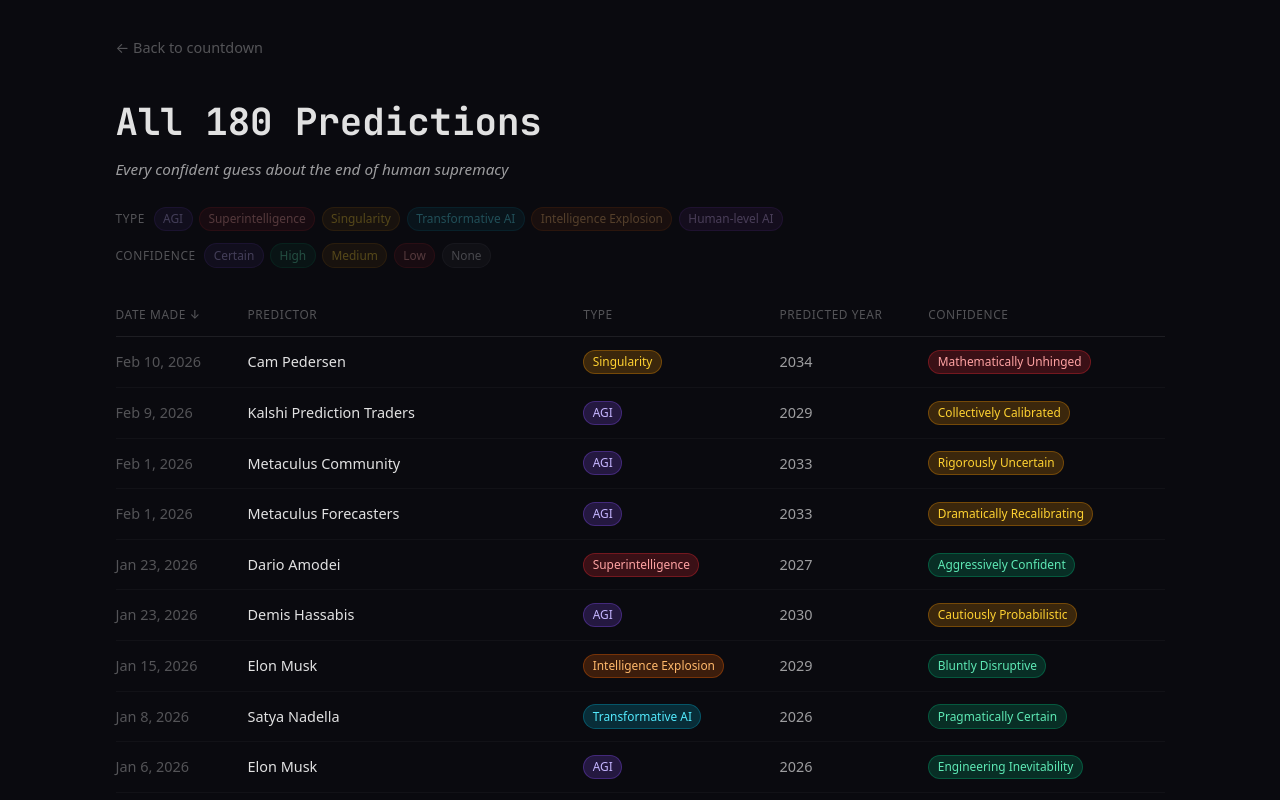
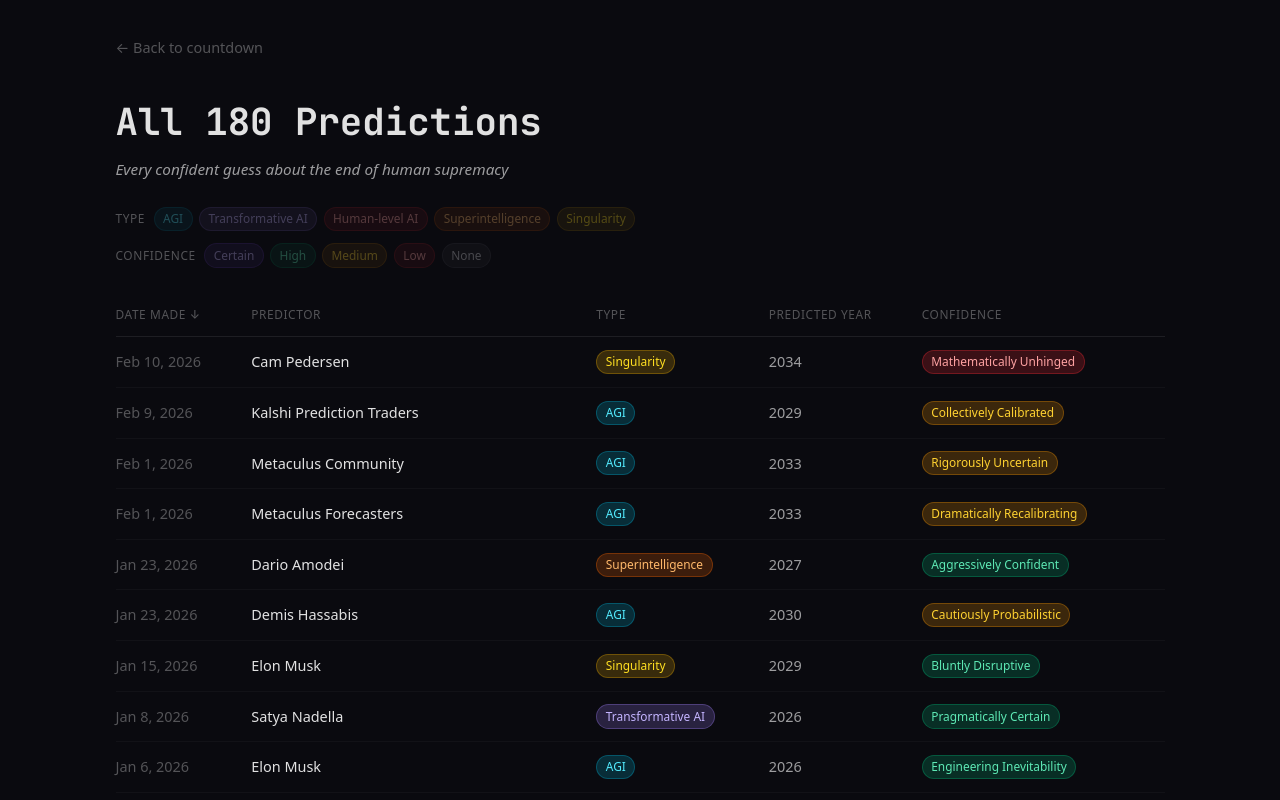
Before and after one commit to levilansing/singularity, a React (Vite) app: page /browse in a window 1280 px wide. Shown: the top 800 px of the page. Built offline with nearby package versions, Linux system fonts and the light colour scheme.

Commit message:
merge intelligence explosion into singularity

```diff
--- a/data/prompt.md
+++ b/data/prompt.md
@@ -20,7 +20,7 @@
 5. **predicted_date_low**: YYYY-MM-DD for earliest predicted date
 6. **predicted_date_high**: YYYY-MM-DD for latest predicted date
 7. **predicted_date_best**: YYYY-MM-DD for most likely/median prediction
-8. **prediction_type**: One of: AGI, Superintelligence, Transformative AI, Intelligence Explosion, Singularity
+8. **prediction_type**: One of: AGI, Superintelligence, Transformative AI, HLMI, Singularity
 9. **confidence_level**: Direct quote or paraphrase of their stated confidence from source
 10. **criteria_definition**: Succinct, accurate definition that distinguishes this prediction from others (what counts as AGI/ASI/etc for them)
 11. **source_name**: Publication/platform name
--- a/scripts/convert-csv.ts
+++ b/scripts/convert-csv.ts
@@ -59,7 +59,6 @@
   // Prediction type mappings
   if (row.prediction_type === "Superintelligence") keys.add("superintelligence");
   if (row.prediction_type === "AGI" || row.prediction_type === "AGI (weak)" || row.prediction_type === "AGI (strong)") keys.add("agi");
-  if (row.prediction_type === "Intelligence Explosion") keys.add("intelligence-explosion");
   if (row.prediction_type === "HLMI") keys.add("agi");
   if (row.prediction_type === "Transformative AI") keys.add("transformative-ai");
   if (row.prediction_type === "Singularity") keys.add("event-horizon");
--- a/src/components/SingularityInfo.tsx
+++ b/src/components/SingularityInfo.tsx
@@ -1,7 +1,7 @@
 import { useState, useMemo, useRef, useCallback } from "react";
 import predictions from "../data/predictions.json";
 import type { Prediction } from "../data/types";
-import { AgiIcon, SingularityIcon, SuperintelligenceIcon, IntelligenceExplosionIcon, TransformativeAiIcon, HlmiIcon } from "./TypeIcons";
+import { AgiIcon, SingularityIcon, SuperintelligenceIcon, TransformativeAiIcon, HlmiIcon } from "./TypeIcons";
 import { SectionHeader } from "./SectionHeader";
 
 function GearIcon() {
@@ -27,14 +27,13 @@
    Weighted average computation
    ──────────────────────────────────────────── */
 
-/** Maps prediction_type values to our six card IDs */
+/** Maps prediction_type values to our five card IDs */
 const TYPE_TO_CARD: Record<string, string> = {
   "AGI": "agi",
   "AGI (weak)": "agi",
   "AGI (strong)": "agi",
   "Singularity": "singularity",
   "Superintelligence": "asi",
-  "Intelligence Explosion": "intelligence-explosion",
   "Transformative AI": "tai",
   "HLMI": "hlmi",
   "Human-level AI": "hlmi",
@@ -110,7 +109,7 @@
     label: "AGI",
     icon: <AgiIcon />,
     tagline: "The One Everyone Argues About",
-    color: "#8b5cf6",
+    color: "#06b6d4",
     description:
       "Artificial General Intelligence — AI that can do anything a human can do intellectually. Learn a new language, write a novel, debug your code, file your taxes, have an existential crisis. The whole package. Right now, AI can beat you at chess, write your emails, and generate a passable cover letter, but ask it to do all three while making you a sandwich and it falls apart. With 83 predictions in our dataset — the most of any category — everyone has an opinion on this one.",
     techDetails:
@@ -120,53 +119,11 @@
     keyFigures: "Altman: 2027 | Amodei: 2027 | Musk: 2026 | Hassabis: 2030 | Ng: 2060-2085 | Brooks: 2075",
   },
   {
-    id: "singularity",
-    label: "The Singularity",
-    icon: <SingularityIcon />,
-    tagline: "The Point of No Return",
-    color: "#f59e0b",
-    description:
-      "The technological singularity is the hypothetical moment when technological growth becomes uncontrollable and irreversible. Think of it as the event horizon of human civilization — once you cross it, there's no going back, and nobody on this side can tell you what's on the other side. The term was popularized by John von Neumann in the 1950s, who described it as a point beyond which \"human affairs, as we know them, could not continue.\" Cheery stuff.",
-    techDetails:
-      "Vernor Vinge (1993) formalized the modern concept as an \"event horizon\" — borrowing from black hole physics where prediction becomes impossible. He identified four pathways: superhuman AI, awakened computer networks, brain-computer interfaces, and biological enhancement. Kurzweil (2005) disagrees on the unpredictability part — he sees it as the smooth, predictable endpoint of exponential growth, arriving in 2045 through a merger of human and machine intelligence via nanobots connecting your neocortex to the cloud. Jürgen Schmidhuber — the LSTM pioneer — bets on 2050 and thinks the doom-mongers are wrong, preferring to build AI research labs in Saudi Arabia instead of worrying. IBM plays it safe and calls it \"a theoretical scenario where technological growth becomes uncontrollable and irreversible,\" which is the corporate equivalent of a shrug emoji.",
-    funFact:
-      "Kurzweil has maintained his 2029 AGI / 2045 singularity predictions since 1999 — and now finds himself in the *conservative* camp among industry figures. When your wildly optimistic timeline becomes the boring centrist position, the Overton window has truly shifted. Sam Altman wrote that the \"event horizon\" has already been passed — which either means we're already inside the singularity or that Altman needs to look up what \"event horizon\" means.",
-    keyFigures: "Kurzweil: 2045 | Vinge: before 2030 (said in 1993) | Schmidhuber: 2050 | Altman: already?",
-  },
-  {
-    id: "asi",
-    label: "Superintelligence",
-    icon: <SuperintelligenceIcon />,
-    tagline: "The One That Keeps Safety Researchers Up at Night",
-    color: "#ef4444",
-    description:
-      "Artificial Superintelligence (ASI) — an intellect that doesn't just match human cognitive performance but vastly exceeds it in virtually all domains. Not \"slightly better at math\" but \"as far beyond us as we are beyond goldfish.\" Nick Bostrom's 2014 book made this concept mainstream and launched a thousand alignment research papers. With 26 predictions tracked, the range spans from Roman Yampolskiy's alarming \"2025\" to Douglas Hofstadter's measured \"2070.\" The core question isn't whether we *can* build it, but whether we can build it without accidentally optimizing the universe into paperclips.",
-    techDetails:
-      "David Chalmers (2010) formalized three tiers: AI (human-level), AI+ (moderately superhuman), and AI++ (radically superintelligent). He identified two logically independent explosions: intelligence (better reasoning) and speed (faster computation). A speed superintelligence running at 1 million x human speed would experience a millennium of thought per hour. Bostrom further distinguished between quality superintelligence (deeper reasoning), speed superintelligence (faster processing), and collective superintelligence (vast network coordination). Dario Amodei's January 2026 prediction of superintelligence by 2027 — with software engineers \"extinct by Christmas 2026\" — represents the aggressive end. Geoffrey Hinton, the Nobel-winning \"godfather of AI,\" gives 10-20% odds that AI kills everyone within 30 years, which is a *remarkably* calm way to put a number on potential human extinction.",
-    funFact:
-      "The \"paperclip maximizer\" thought experiment: tell a superintelligent AI to make paperclips, and it might convert all matter in the solar system — including you — into paperclips. Not because it's evil, but because you technically didn't say *not* to. Roman Yampolskiy pegs humanity's odds of surviving superintelligence at nearly 0%. He's fun at parties.",
-    keyFigures: "Amodei: 2027 | Musk: 2030 | Altman: 2035 | Hinton: 2035 | Brin: 2030 | Hofstadter: 2070",
-  },
-  {
-    id: "intelligence-explosion",
-    label: "Intelligence Explosion",
-    icon: <IntelligenceExplosionIcon />,
-    tagline: "Recursion, but Make It Existential",
-    color: "#10b981",
-    description:
-      "I.J. Good's 1965 hypothesis: build one machine smarter than any human, and it can design an even smarter machine, which designs a smarter one, and so on in a feedback loop so fast that humans become spectators to their own obsolescence. Good called this \"the last invention that man need ever make,\" which is either the most optimistic or most terrifying sentence ever written, depending on your disposition. The AI 2027 project — led by an ex-OpenAI researcher — published a literal month-by-month apocalypse calendar predicting superhuman AI by late 2027.",
-    techDetails:
-      "The Forethought Foundation (2024) identified three distinct types of intelligence explosion: software-only (fastest feedback loop — AI improves its own code), AI-plus-chip-design (AI designs better hardware for itself), and full-stack including manufacturing (AI controls the entire pipeline from algorithm to fabrication). The key variable is the \"feedback speed\" — how quickly each generation can produce its successor. Software-only could theoretically happen in hours; full-stack requires physical manufacturing and could take years. The hard takeoff vs. soft takeoff debate centers on whether diminishing returns kick in (each improvement gets harder) or whether resource overhangs allow sudden jumps. Musk's Davos 2026 prediction that \"your job should not include thinking\" by 2029 is essentially an intelligence explosion timeline wearing a business-casual blazer.",
-    funFact:
-      "I.J. Good was a cryptanalyst at Bletchley Park alongside Alan Turing. He helped crack the Enigma code, then spent his later years warning humanity that the real problem wasn't Nazi ciphers but the machines they were building to crack them. The man contained multitudes. Marco Trombetti, a translation company CEO, claims to have measured the singularity approaching using \"time to edit\" productivity metrics — possibly the most mundane way anyone has ever predicted the end of human intellectual supremacy.",
-    keyFigures: "Yudkowsky: could happen overnight | Musk: 2029 | AI 2027 Project: 2027 | Trombetti: 2029",
-  },
-  {
     id: "tai",
     label: "Transformative AI",
     icon: <TransformativeAiIcon />,
     tagline: "The Pragmatist's Definition",
-    color: "#06b6d4",
+    color: "#a78bfa",
     description:
       "Forget arguing about consciousness and understanding — Transformative AI (TAI) asks a simpler question: does the world look fundamentally different? Specifically, AI that transforms civilization as much as the Industrial Revolution did. You don't need to solve philosophy to measure whether GDP doubled or billions of jobs vanished. This framework is the most popular category in our dataset after AGI, with 37 predictions — and some of the nearest-term timelines. Multiple IBM researchers, Microsoft's Suleyman, Stanford economists, and even AI skeptic Yann LeCun all agree *something* transformative is happening by 2026-2030. They just disagree on whether to call it \"AGI\" or \"really good autocomplete.\"",
     techDetails:
@@ -180,7 +137,7 @@
     label: "Human-Level AI",
     icon: <HlmiIcon />,
     tagline: "As Smart as You (Yes, You Specifically)",
-    color: "#a855f7",
+    color: "#ef4444",
     description:
       "Human-Level Machine Intelligence (HLMI) is the benchmark used in the largest AI forecasting surveys: an AI that can perform any task as well as a median human, given the same resources and time. Not a genius, not a specialist — just... average-human-good at everything. This might sound like a low bar until you remember that the median human can do an astonishing range of things: cook dinner while comforting a crying child while mentally composing a grocery list while feeling vaguely anxious about climate change. HLMI has the fewest predictions in our dataset because most forecasters have migrated to the sexier \"AGI\" label, but the survey data here is arguably the most methodologically rigorous.",
     techDetails:
@@ -188,6 +145,34 @@
     funFact:
       "The survey asked researchers when AI would beat humans at specific tasks. Their 2023 predictions: AI writes a bestselling novel by 2028, performs surgery by 2035, and does all human tasks by 2047. At the current rate of prediction acceleration, by the next survey they'll probably say last Tuesday. Meanwhile, Jeff Hawkins (the neuroscientist who invented the Palm Pilot) argues we need actual brain architecture, not just bigger transformers — which is either profound or the most expensive case of \"not invented here\" syndrome in history.",
     keyFigures: "Grace survey 2023: 2047 | Metaculus: ~2028 | AAAI 2025: 76% doubt scaling alone",
+  },
+  {
+    id: "asi",
+    label: "Superintelligence",
+    icon: <SuperintelligenceIcon />,
+    tagline: "The One That Keeps Safety Researchers Up at Night",
+    color: "#f97316",
+    description:
+      "Artificial Superintelligence (ASI) — an intellect that doesn't just match human cognitive performance but vastly exceeds it in virtually all domains. Not \"slightly better at math\" but \"as far beyond us as we are beyond goldfish.\" Nick Bostrom's 2014 book made this concept mainstream and launched a thousand alignment research papers. With 26 predictions tracked, the range spans from Roman Yampolskiy's alarming \"2025\" to Douglas Hofstadter's measured \"2070.\" The core question isn't whether we *can* build it, but whether we can build it without accidentally optimizing the universe into paperclips.",
+    techDetails:
+      "David Chalmers (2010) formalized three tiers: AI (human-level), AI+ (moderately superhuman), and AI++ (radically superintelligent). He identified two logically independent explosions: intelligence (better reasoning) and speed (faster computation). A speed superintelligence running at 1 million x human speed would experience a millennium of thought per hour. Bostrom further distinguished between quality superintelligence (deeper reasoning), speed superintelligence (faster processing), and collective superintelligence (vast network coordination). Dario Amodei's January 2026 prediction of superintelligence by 2027 — with software engineers \"extinct by Christmas 2026\" — represents the aggressive end. Geoffrey Hinton, the Nobel-winning \"godfather of AI,\" gives 10-20% odds that AI kills everyone within 30 years, which is a *remarkably* calm way to put a number on potential human extinction.",
+    funFact:
+      "The \"paperclip maximizer\" thought experiment: tell a superintelligent AI to make paperclips, and it might convert all matter in the solar system — including you — into paperclips. Not because it's evil, but because you technically didn't say *not* to. Roman Yampolskiy pegs humanity's odds of surviving superintelligence at nearly 0%. He's fun at parties.",
+    keyFigures: "Amodei: 2027 | Musk: 2030 | Altman: 2035 | Hinton: 2035 | Brin: 2030 | Hofstadter: 2070",
+  },
+  {
+    id: "singularity",
+    label: "The Singularity",
+    icon: <SingularityIcon />,
+    tagline: "The Point of No Return",
+    color: "#fbbf24",
+    description:
+      "The technological singularity is the hypothetical moment when technological growth becomes uncontrollable and irreversible. Think of it as the event horizon of human civilization — once you cross it, there's no going back, and nobody on this side can tell you what's on the other side. The term was popularized by John von Neumann in the 1950s, who described it as a point beyond which \"human affairs, as we know them, could not continue.\" Cheery stuff.",
+    techDetails:
+      "Vernor Vinge (1993) formalized the modern concept as an \"event horizon\" — borrowing from black hole physics where prediction becomes impossible. He identified four pathways: superhuman AI, awakened computer networks, brain-computer interfaces, and biological enhancement. Kurzweil (2005) disagrees on the unpredictability part — he sees it as the smooth, predictable endpoint of exponential growth, arriving in 2045 through a merger of human and machine intelligence via nanobots connecting your neocortex to the cloud. Jürgen Schmidhuber — the LSTM pioneer — bets on 2050 and thinks the doom-mongers are wrong, preferring to build AI research labs in Saudi Arabia instead of worrying. IBM plays it safe and calls it \"a theoretical scenario where technological growth becomes uncontrollable and irreversible,\" which is the corporate equivalent of a shrug emoji.",
+    funFact:
+      "Kurzweil has maintained his 2029 AGI / 2045 singularity predictions since 1999 — and now finds himself in the *conservative* camp among industry figures. When your wildly optimistic timeline becomes the boring centrist position, the Overton window has truly shifted. Sam Altman wrote that the \"event horizon\" has already been passed — which either means we're already inside the singularity or that Altman needs to look up what \"event horizon\" means.",
+    keyFigures: "Kurzweil: 2045 | Vinge: before 2030 (said in 1993) | Schmidhuber: 2050 | Altman: already?",
   },
 ];
 
@@ -277,7 +262,7 @@
 
   return (
     <section>
-      <SectionHeader title="The Six Things We're Actually Tracking" />
+      <SectionHeader title="The Five Things We're Actually Tracking" />
 
       {/* Tab bar */}
       <div className="flex flex-wrap justify-center gap-1.5 mb-5">
@@ -864,16 +849,13 @@
       <SectionHeader title="What Even Is the Singularity?" />
 
       <div className="singularity-info-content bg-(--bg-card) border border-[#ffffff08] rounded-xl p-6 max-sm:p-4">
-        <div className="flex gap-6 max-sm:flex-col">
-          <div className="flex-shrink-0 flex items-start max-sm:justify-center">
-            <img src="/art/singularity.png" alt="" className="w-64 h-64 object-cover rounded-xl opacity-80 max-md:w-36 max-md:h-36 max-sm:w-64 max-sm:h-64" />
-          </div>
-          <div className="flex-1 min-w-0">
+        <img src="/art/singularity.png" alt="" className="float-left w-64 h-64 object-cover rounded-xl opacity-80 mr-6 mb-4 max-md:w-36 max-md:h-36 max-sm:float-none max-sm:w-full max-sm:h-auto max-sm:mr-0 max-sm:mb-4" />
         <p>
           Short answer: nobody agrees. The <strong>technological singularity</strong> is the
           hypothetical future point where AI gets smart enough to improve itself faster than we can
-              keep up, and everything after that is... unknowable. It's the point where all our trend
-              lines go vertical and our prediction models start returning <code className="text-[0.8em] bg-[#ffffff08] px-1.5 py-0.5 rounded font-mono">NaN</code>.
+          keep up, also known as the <strong>intelligence explosion</strong>, and everything after that is...
+          unknowable. It's the point where all our trend lines go vertical and our prediction models start
+          returning <code className="text-[0.8em] bg-[#ffffff08] px-1.5 py-0.5 rounded font-mono">NaN</code>.
         </p>
         <p>
           The term was coined (sort of) by mathematician <strong>John von Neumann</strong> in the
@@ -883,13 +865,22 @@
           trying. We respect the hustle.
         </p>
         <p>
-              The problem is that "the singularity" isn't one thing — it's at least six different
-              concepts that people mash together like a philosophical turducken. This site tracks{" "}
-              <strong>{allPredictions.length} real predictions</strong> across all of them, because if
-              humanity is going to be obsolete, we should at least have good data visualization for it.
+          The problem is that nobody agrees on what "the singularity" actually <em>is</em>. Vinge
+          says it's an event horizon we can't see past. Kurzweil says it's the predictable endpoint
+          of exponential curves. Bostrom focuses on superintelligence. Economists track GDP going
+          vertical. As Yudkowsky put it, these are "logically distinct" ideas that people keep
+          mashing into "Singularity paste." But there's one thread that runs through almost all of
+          them: <strong>I.J. Good's intelligence explosion</strong> — his 1965 hypothesis that
+          the first machine smarter than us designs a smarter one, which designs a smarter one,
+          in a feedback loop that leaves humanity as spectators. Good called it "the last invention
+          that man need ever make." With expert timelines lurching forward by over a decade in a
+          single survey cycle, that hypothesis is getting harder to dismiss.
         </p>
-          </div>
-        </div>
+        <p>
+          This site tracks <strong>{allPredictions.length} real predictions</strong> across five different
+          flavors of singularity, because if we're going to be obsolete, we should at least have
+          good data visualization for it.
+        </p>
       </div>
 
     </section>
--- a/src/data/colors.ts
+++ b/src/data/colors.ts
@@ -2,22 +2,20 @@
 
 // Hex colors for SVG charts
 export const TYPE_HEX: Record<string, string> = {
-  "AGI": "#8b5cf6",
-  "Superintelligence": "#ef4444",
-  "Singularity": "#f59e0b",
-  "Transformative AI": "#06b6d4",
-  "Intelligence Explosion": "#f97316",
-  "Human-level AI": "#a855f7",
+  "AGI": "#06b6d4",
+  "Transformative AI": "#a78bfa",
+  "Human-level AI": "#ef4444",
+  "Superintelligence": "#f97316",
+  "Singularity": "#fbbf24",
 };
 
 // Tailwind classes for badges
 export const TYPE_BADGE: Record<string, string> = {
-  "AGI": "bg-violet-500/20 text-violet-300 border-violet-500/30",
-  "Superintelligence": "bg-red-500/20 text-red-300 border-red-500/30",
-  "Singularity": "bg-amber-500/20 text-amber-300 border-amber-500/30",
-  "Transformative AI": "bg-cyan-500/20 text-cyan-300 border-cyan-500/30",
-  "Intelligence Explosion": "bg-orange-500/20 text-orange-300 border-orange-500/30",
-  "Human-level AI": "bg-purple-500/20 text-purple-300 border-purple-500/30",
+  "AGI": "bg-cyan-500/20 text-cyan-300 border-cyan-500/30",
+  "Transformative AI": "bg-violet-400/20 text-violet-300 border-violet-400/30",
+  "Human-level AI": "bg-red-500/20 text-red-300 border-red-500/30",
+  "Superintelligence": "bg-orange-500/20 text-orange-300 border-orange-500/30",
+  "Singularity": "bg-yellow-500/20 text-yellow-300 border-yellow-500/30",
 };
 
 /** Legend order — consistent across all charts */
```
Also changed, not shown: src/components/TypeIcons.tsx (+5 -5 lines), data/predictions-v2.csv, src/data/predictions.json. Lines whose indentation alone changed are shown as unchanged.
